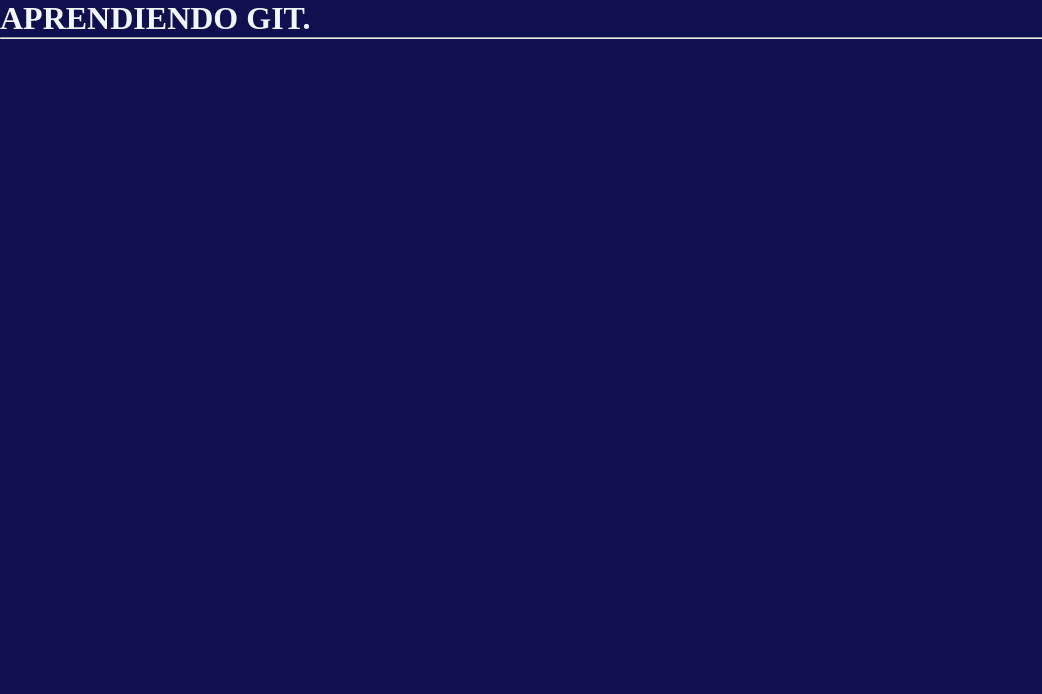
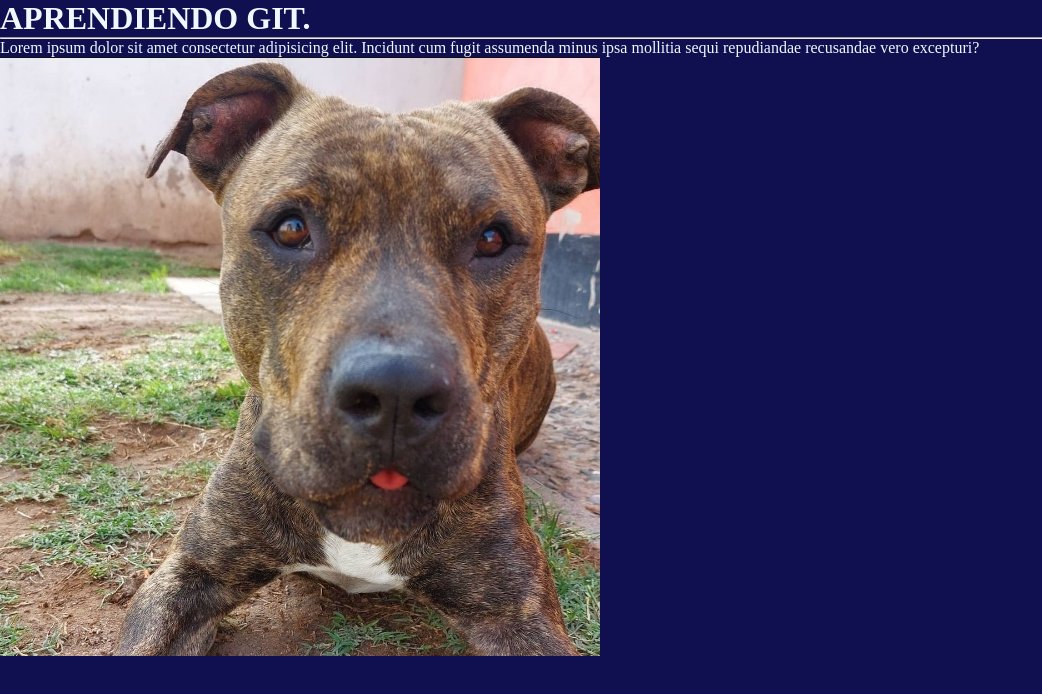
Before and after one commit to juancinfante/APRENDIENDO-GIT, a plain HTML site: page index.html in a window 1280 px wide. Shown: the whole page, without its empty margins (0-1042 px from the left). Drawn offline with Linux system fonts and the light colour scheme.

Commit message:
Añadiendo imagen

```diff
--- a/index.html
+++ b/index.html
@@ -10,6 +10,7 @@
 <body>
     <h1>APRENDIENDO GIT.</h1>
     <hr>
-
+    <p>Lorem ipsum dolor sit amet consectetur adipisicing elit. Incidunt cum fugit assumenda minus ipsa mollitia sequi repudiandae recusandae vero excepturi?</p>
+    <img src="img/loky1.jpg" alt="" style="width: 600px;">
 </body>
 </html>
```
Also changed, not shown: img/loky1.jpg (added).
